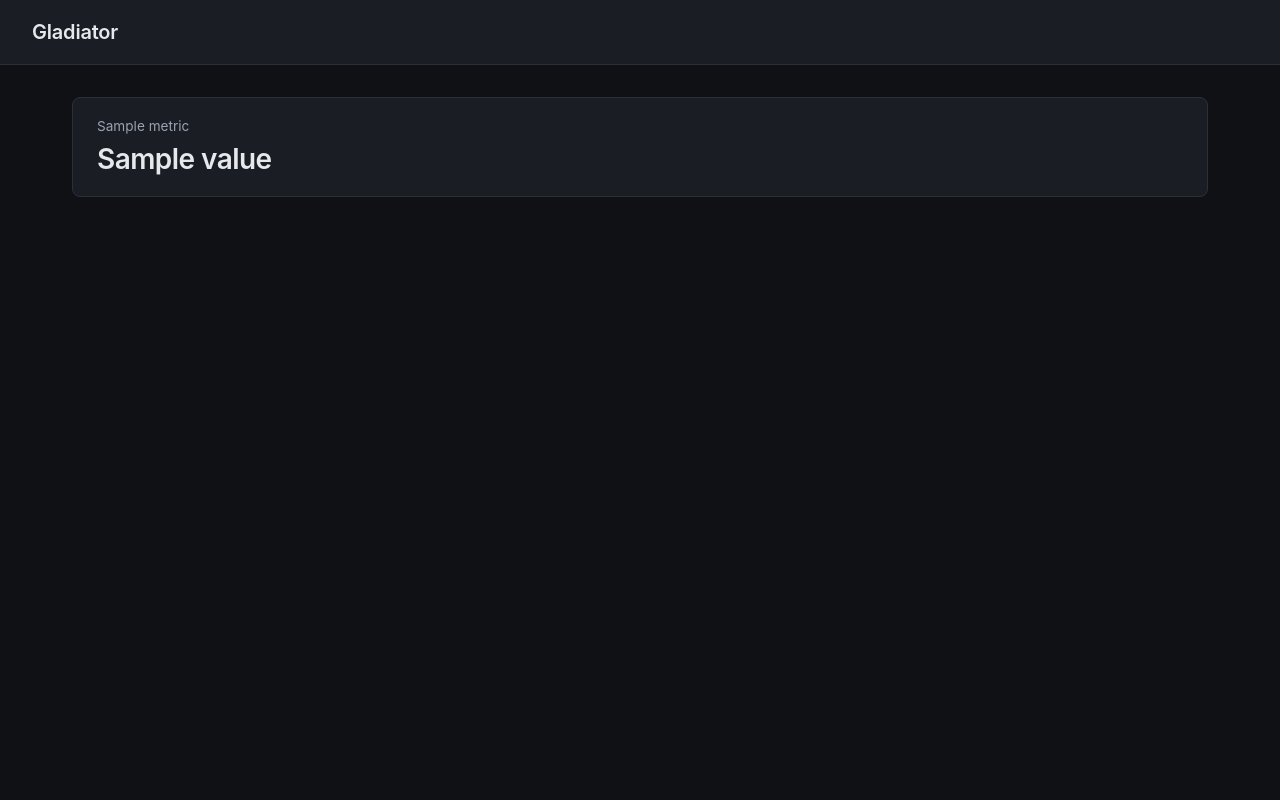
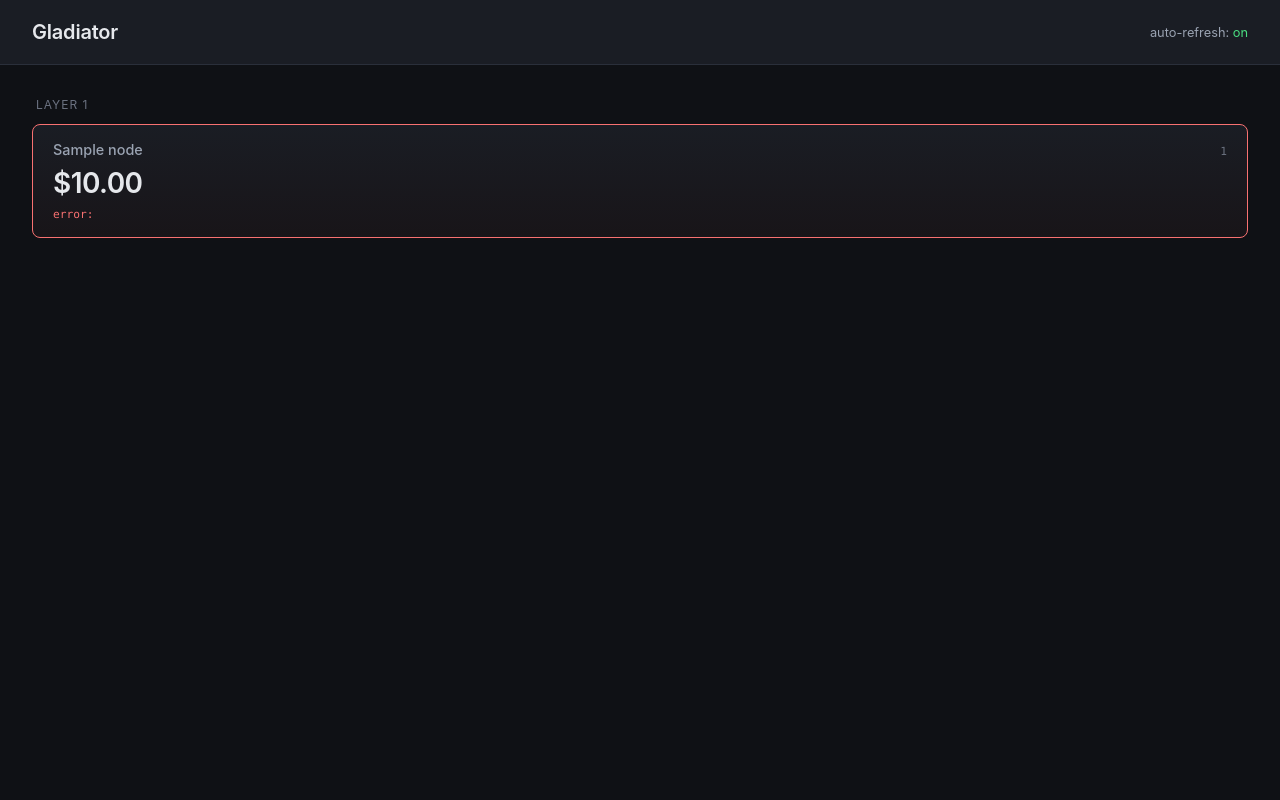
Before and after one commit to somerussianguy/gladiator, a Flask app: template templates/index.html in a window 1280 px wide. Run offline with Flask 3, Linux system fonts and the light colour scheme; the template is opened without the code that fills it: most values are stand-ins (such as "Sample title", 1, 10 or a date in 2020).

Commit message:
Add graph model and oil node
- Node + Graph dataclasses with auto-computed layers and cycle detection
- DAG-shaped: nodes can feed into multiple parents
- nodes.json holds the graph; edit and the server picks up changes (no restart)
- Fetcher registry pattern: register('type_name') decorator + dispatch
- Built-in yfinance fetcher (default node: WTI crude, ticker CL=F)
- /api/nodes JSON endpoint
- Front-end polls every 60s and updates cards in place
- Per-node status: ok / error with last fetch time and error message

```diff
--- a/app.py
+++ b/app.py
@@ -1,19 +1,84 @@
-"""Dashboard — Flask app entry point."""
-from flask import Flask, render_template
+"""Gladiator — Flask app entry point.
+
+Loads the influence graph from nodes.json, fetches current values for each node
+on each request, and renders them grouped by layer.
+"""
+from __future__ import annotations
+
+import logging
+from datetime import datetime, timezone
+from pathlib import Path
+
+from flask import Flask, jsonify, render_template
+
+from fetchers import fetch
+from graph import Graph, GraphError
+
+logging.basicConfig(level=logging.INFO, format="%(asctime)s %(levelname)s %(message)s")
+log = logging.getLogger("gladiator")
+
+BASE_DIR = Path(__file__).parent
+NODES_FILE = BASE_DIR / "nodes.json"
 
 app = Flask(__name__)
 
 
+def load_graph() -> Graph:
+    """Load the graph fresh from disk every time — cheap, and lets you edit
+    nodes.json without restarting the server."""
+    try:
+        return Graph.from_json_file(NODES_FILE)
+    except GraphError as e:
+        log.error("Invalid graph: %s", e)
+        raise
+
+
+def refresh_node_values(graph: Graph) -> None:
+    """Fetch current values for every node. Errors are captured on the node,
+    not raised, so one bad source doesn't blank the whole dashboard."""
+    now_iso = datetime.now(timezone.utc).isoformat(timespec="seconds")
+    for node in graph.nodes:
+        try:
+            node.current_value = fetch(node.data_source)
+            node.last_status = "ok"
+            node.last_error = None
+            node.last_updated = now_iso
+        except Exception as e:  # noqa: BLE001
+            log.warning("Fetch failed for %s (%s): %s", node.name, node.global_id, e)
+            node.last_status = "error"
+            node.last_error = str(e)
+            node.last_updated = now_iso
+
+
 @app.route("/")
 def index():
-    """Render the main dashboard page."""
-    # Placeholder data — replace with real metrics later.
-    metrics = [
-        {"label": "Active users", "value": 0},
-        {"label": "Requests today", "value": 0},
-        {"label": "Uptime", "value": "—"},
-    ]
-    return render_template("index.html", metrics=metrics)
+    graph = load_graph()
+    refresh_node_values(graph)
+    layers = sorted(graph.nodes_by_layer().items())
+    return render_template("index.html", layers=layers)
+
+
+@app.route("/api/nodes")
+def api_nodes():
+    """JSON endpoint for the front-end to poll without a full page reload."""
+    graph = load_graph()
+    refresh_node_values(graph)
+    return jsonify({
+        "nodes": [
+            {
+                "global_id": n.global_id,
+                "id": n.id,
+                "layer": n.layer,
+                "name": n.name,
+                "current_value": n.current_value,
+                "last_updated": n.last_updated,
+                "last_status": n.last_status,
+                "last_error": n.last_error,
+                "wishlist": n.wishlist,
+            }
+            for n in graph.nodes
+        ]
+    })
 
 
 if __name__ == "__main__":
--- a/requirements.txt
+++ b/requirements.txt
@@ -1 +1,2 @@
 Flask>=3.0,<4.0
+yfinance>=0.2.40
--- a/static/css/style.css
+++ b/static/css/style.css
@@ -1,10 +1,14 @@
 :root {
     --bg: #0f1115;
     --surface: #1a1d24;
+    --surface-2: #232730;
     --border: #2a2f3a;
     --text: #e6e8ec;
     --text-dim: #9aa3b2;
+    --text-faint: #6b7280;
     --accent: #5b9dff;
+    --ok: #4ade80;
+    --error: #f87171;
 }
 
 * { box-sizing: border-box; margin: 0; padding: 0; }
@@ -17,6 +21,9 @@ body {
 }
 
 .topbar {
+    display: flex;
+    align-items: center;
+    justify-content: space-between;
     padding: 1.25rem 2rem;
     border-bottom: 1px solid var(--border);
     background: var(--surface);
@@ -28,33 +35,86 @@ body {
     letter-spacing: -0.01em;
 }
 
+.topbar-right {
+    font-size: 0.8rem;
+    color: var(--text-dim);
+}
+
+#refresh-state { color: var(--ok); }
+
 .container {
     padding: 2rem;
-    max-width: 1200px;
+    max-width: 1400px;
     margin: 0 auto;
 }
 
-.metrics {
+.layer {
+    margin-bottom: 2rem;
+}
+
+.layer-label {
+    font-size: 0.75rem;
+    text-transform: uppercase;
+    letter-spacing: 0.08em;
+    color: var(--text-faint);
+    margin-bottom: 0.75rem;
+    padding-left: 0.25rem;
+}
+
+.nodes {
     display: grid;
-    grid-template-columns: repeat(auto-fit, minmax(220px, 1fr));
+    grid-template-columns: repeat(auto-fit, minmax(240px, 1fr));
     gap: 1rem;
 }
 
-.card {
+.node {
     background: var(--surface);
     border: 1px solid var(--border);
     border-radius: 8px;
-    padding: 1.25rem 1.5rem;
+    padding: 1rem 1.25rem;
+    transition: border-color 0.15s;
 }
 
-.card-label {
-    font-size: 0.85rem;
-    color: var(--text-dim);
+.node:hover {
+    border-color: var(--accent);
+}
+
+.node-error {
+    border-color: var(--error);
+    background: linear-gradient(180deg, var(--surface), rgba(248,113,113,0.04));
+}
+
+.node-header {
+    display: flex;
+    justify-content: space-between;
+    align-items: baseline;
     margin-bottom: 0.5rem;
 }
 
-.card-value {
+.node-name {
+    font-size: 0.9rem;
+    color: var(--text-dim);
+    font-weight: 500;
+}
+
+.node-id {
+    font-size: 0.7rem;
+    color: var(--text-faint);
+    font-family: ui-monospace, SFMono-Regular, Menlo, monospace;
+}
+
+.node-value {
     font-size: 1.75rem;
     font-weight: 600;
     letter-spacing: -0.02em;
+    margin-bottom: 0.5rem;
 }
+
+.node-meta {
+    font-size: 0.7rem;
+    color: var(--text-faint);
+    font-family: ui-monospace, SFMono-Regular, Menlo, monospace;
+}
+
+.status-ok { color: var(--text-faint); }
+.status-error { color: var(--error); }
--- a/static/js/main.js
+++ b/static/js/main.js
@@ -1,4 +1,45 @@
-// Dashboard client-side logic.
-// Add fetch calls, chart rendering, etc. here.
+// Gladiator dashboard client.
+// Polls /api/nodes every 60s and updates each node card in place,
+// so we don't reload the whole page (and the user doesn't lose scroll).
 
-console.log("Dashboard loaded");
+const POLL_INTERVAL_MS = 60_000;
+
+function formatPrice(v) {
+    if (v === null || v === undefined) return "—";
+    return "$" + Number(v).toFixed(2);
+}
+
+function updateNodeCard(node) {
+    const card = document.querySelector(`[data-global-id="${node.global_id}"]`);
+    if (!card) return;
+
+    card.querySelector(".node-value").textContent = formatPrice(node.current_value);
+
+    const meta = card.querySelector(".node-meta");
+    if (node.last_status === "error") {
+        card.classList.add("node-error");
+        meta.innerHTML = `<span class="status status-error">error: ${node.last_error || "unknown"}</span>`;
+    } else {
+        card.classList.remove("node-error");
+        meta.innerHTML = `<span class="status status-ok">updated ${node.last_updated}</span>`;
+    }
+}
+
+async function refresh() {
+    try {
+        const res = await fetch("/api/nodes", { cache: "no-store" });
+        if (!res.ok) throw new Error(`HTTP ${res.status}`);
+        const data = await res.json();
+        data.nodes.forEach(updateNodeCard);
+        document.getElementById("refresh-state").textContent = "on";
+        document.getElementById("refresh-state").style.color = "var(--ok)";
+    } catch (err) {
+        console.error("Refresh failed:", err);
+        document.getElementById("refresh-state").textContent = "error";
+        document.getElementById("refresh-state").style.color = "var(--error)";
+    }
+}
+
+// Don't fire on page load — the server-rendered values are already fresh.
+setInterval(refresh, POLL_INTERVAL_MS);
+console.log(`Gladiator: polling /api/nodes every ${POLL_INTERVAL_MS/1000}s`);
--- a/templates/index.html
+++ b/templates/index.html
@@ -9,17 +9,42 @@
 <body>
     <header class="topbar">
         <h1>Gladiator</h1>
+        <div class="topbar-right">
+            <span id="refresh-status">auto-refresh: <span id="refresh-state">on</span></span>
+        </div>
     </header>
 
     <main class="container">
-        <section class="metrics">
-            {% for m in metrics %}
-            <div class="card">
-                <div class="card-label">{{ m.label }}</div>
-                <div class="card-value">{{ m.value }}</div>
+        {% for layer_num, nodes in layers %}
+        <section class="layer">
+            <div class="layer-label">Layer {{ layer_num }}</div>
+            <div class="nodes">
+                {% for node in nodes %}
+                <article class="node {% if node.last_status == 'error' %}node-error{% endif %}"
+                         data-global-id="{{ node.global_id }}">
+                    <div class="node-header">
+                        <span class="node-name">{{ node.name }}</span>
+                        <span class="node-id">{{ node.global_id }}</span>
+                    </div>
+                    <div class="node-value">
+                        {% if node.current_value is not none %}
+                            ${{ "%.2f"|format(node.current_value) }}
+                        {% else %}
+                            —
+                        {% endif %}
+                    </div>
+                    <div class="node-meta">
+                        {% if node.last_status == 'error' %}
+                            <span class="status status-error">error: {{ node.last_error }}</span>
+                        {% else %}
+                            <span class="status status-ok">updated {{ node.last_updated }}</span>
+                        {% endif %}
+                    </div>
+                </article>
+                {% endfor %}
             </div>
-            {% endfor %}
         </section>
+        {% endfor %}
     </main>
 
     <script src="{{ url_for('static', filename='js/main.js') }}"></script>
```
Also changed, not shown: fetchers.py (added, +89 -0 lines), graph.py (added, +188 -0 lines), nodes.json (added, +19 -0 lines), README.md.
